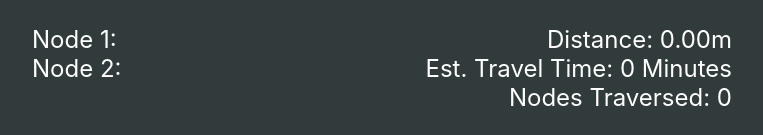
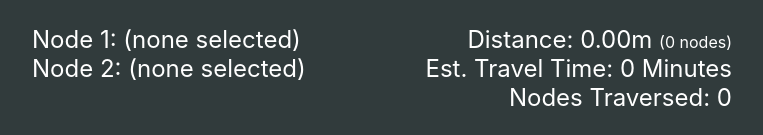
Before and after one commit to b0ink/Wheelchair-Pathfinding, a React (Create React App) app: page / in a window 1280 px wide. Shown: the top 135 px of the page, without its empty margins (258-1021 px from the left). Built offline with nearby package versions, Linux system fonts and the light colour scheme.

Commit message:
More stats

```diff
--- a/src/App.css
+++ b/src/App.css
@@ -1,5 +1,9 @@
 #stats_nodes{
   display: block;
+}
+
+#totalnodes{
+  font-size: 16px;
 }
 
 .stats{
--- a/src/App.js
+++ b/src/App.js
@@ -49,6 +49,8 @@ function App() {
     const [node2Name, setNode2Name] = useState("");
 
     const [pathDistance, setPathDistance] = useState(0);
+    const [pathNodeCount, setPathNodeCount] = useState(0);
+
     const [totalNodesTraversed, setTotalNodesTraversed] = useState(0);
 
     const [heuristicType, setHeuristicType] = useState("Haversine");
@@ -70,6 +72,7 @@ function App() {
         setNode1Name("");
         setNode2Name("");
         setTotalNodesTraversed(0);
+        setPathNodeCount(0);
         node1Selection = null;
         node2Selection = null;
     };
@@ -425,6 +428,7 @@ function App() {
             };
             distance += CalculateDistance_Haversine(node1, node2);
             setPathDistance(distance);
+            setPathNodeCount(path.length);
             await sleep(50);
 
             // Plotly.addTrace('plot', newTrace)
@@ -643,16 +647,18 @@ function App() {
                 <div id="stats_nodes">
                     <div id="node1">
                         <span>Node 1: </span>
-                        {node1Name ?? "N/A"}
+                        {node1Name ? node1Name : "(none selected)"}
+
                     </div>
                     <div id="node2">
                         <span>Node 2: </span>
-                        {node2Name}
+                        {node2Name ? node2Name : "(none selected)"}
+
                     </div>
                 </div>
                 {/* <div width="100px"></div> */}
                 <div id="stats_distance">
-                    <div>Distance: {pathDistance.toFixed(2)}m</div>
+                    <div>Distance: {pathDistance.toFixed(2)}m <span id="totalnodes">({pathNodeCount} nodes)</span></div>
                     <div>
                         Est. Travel Time: {(pathDistance / 70).toFixed(0)}{" "}
                         Minutes
```
